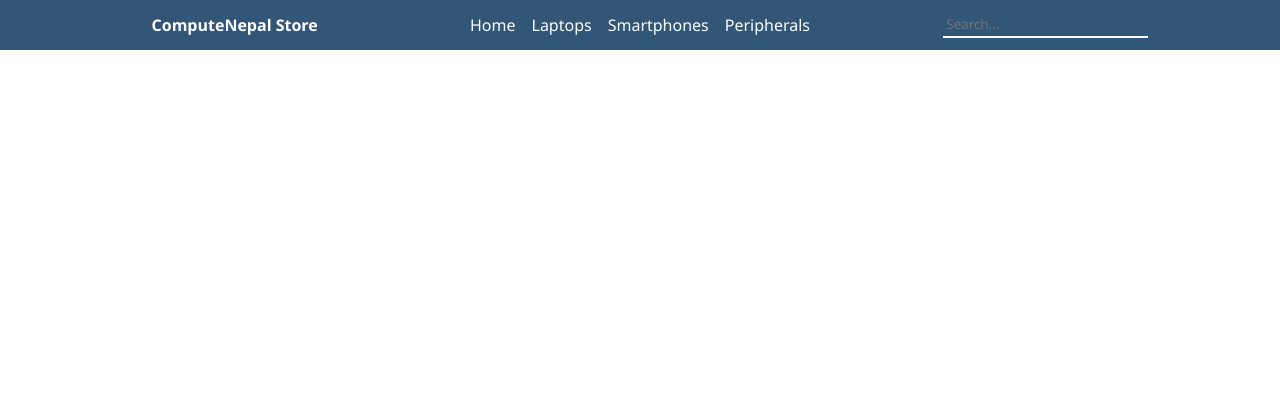
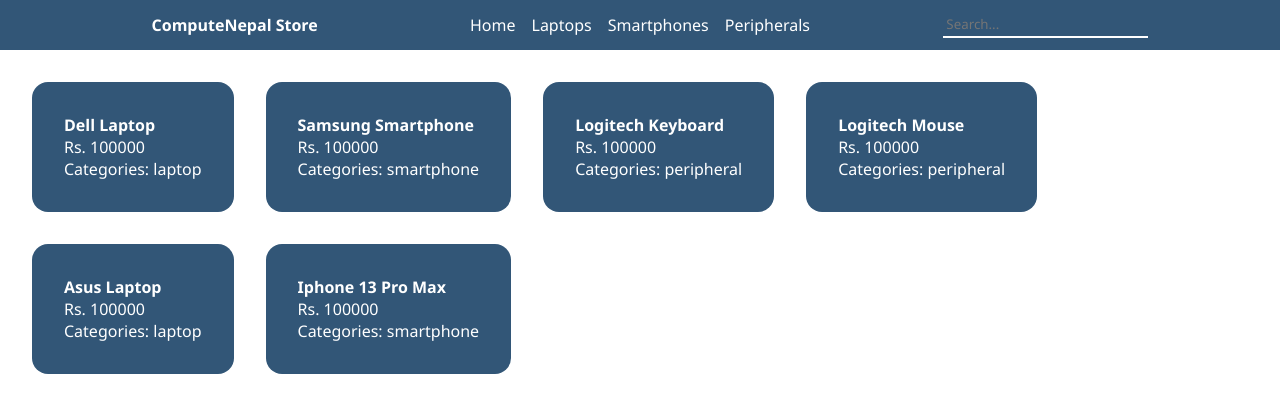
Before and after one commit to gauravfs-14/mern-ecommerce, a React (Create React App) app in the folder frontend/: page / in a window 1280 px wide. Shown: the top 412 px of the page. Built offline with nearby package versions, Linux system fonts and the light colour scheme.

Commit message:
added products list in home page

```diff
--- a/frontend/src/App.js
+++ b/frontend/src/App.js
@@ -1,4 +1,5 @@
 import React from "react";
+import { products } from "./data";
 import "./style.css";
 
 function App() {
@@ -16,6 +17,17 @@
           <input type="search" placeholder="Search..." />
         </div>
       </nav>
+      <div className="products-container">
+        {products.map((product) => (
+          <a href={`/product/${product.id}`}>
+            <div className="product">
+              <h4>{product.name}</h4>
+              <p>{product.price}</p>
+              <p>Categories: {product.categories}</p>
+            </div>
+          </a>
+        ))}
+      </div>
     </>
   );
 }
--- /dev/null
+++ b/frontend/src/data.js
@@ -0,0 +1,38 @@
+export const products = [
+  {
+    id: "12asd21sd",
+    name: "Dell Laptop",
+    price: "Rs. 100000",
+    categories: "laptop",
+  },
+  {
+    id: "43bg4jh3j4hg3j4g3",
+    name: "Samsung Smartphone",
+    price: "Rs. 100000",
+    categories: "smartphone",
+  },
+  {
+    id: "645n64kn6k456nk456",
+    name: "Logitech Keyboard",
+    price: "Rs. 100000",
+    categories: "peripheral",
+  },
+  {
+    id: "1n2321n43kj",
+    name: "Logitech Mouse",
+    price: "Rs. 100000",
+    categories: "peripheral",
+  },
+  {
+    id: "56jk45b65",
+    name: "Asus Laptop",
+    price: "Rs. 100000",
+    categories: "laptop",
+  },
+  {
+    id: "2b5kj234b5j4k23",
+    name: "Iphone 13 Pro Max",
+    price: "Rs. 100000",
+    categories: "smartphone",
+  },
+];
--- a/frontend/src/style.css
+++ b/frontend/src/style.css
@@ -13,6 +13,7 @@
     background-color: rgb(50, 86, 119);
     color: white;
     padding: 0 2rem;
+    margin-bottom: 2rem;
 }
 nav .logo{
     font-weight: bolder;
@@ -31,3 +32,20 @@
     padding: .2rem;
     border-bottom: 2px solid white;
 }
+.products-container{
+    width: 100vw;
+    display: flex;
+    flex-wrap: wrap;
+    gap: 2rem;
+    padding: 0 2rem;
+    cursor: pointer;
+}
+.product{
+    background-color: rgb(50, 86, 119);
+    padding: 2rem;
+    color: white;
+    border-radius: 1rem;
+}
+a{
+    text-decoration: none;
+}
```
